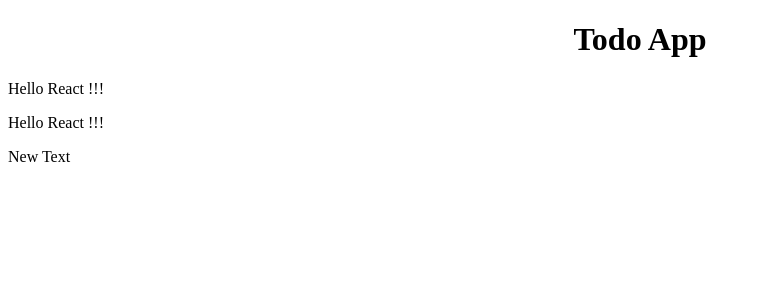
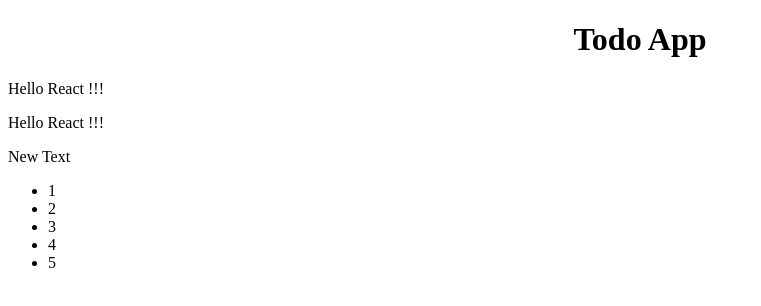
Before and after one commit to RaduGToporan/react-learning-2, a React (Create React App) app: page / in a window 1280 px wide. Shown: the top 306 px of the page, without its empty margins (0-761 px from the left). Built offline with nearby package versions, Linux system fonts and the light colour scheme.

Commit message:
map ListItems

```diff
--- a/src/index.js
+++ b/src/index.js
@@ -2,8 +2,12 @@
 import ReactDOM from 'react-dom';
 import App from './App';
 
- const myFirstElement =<p>Hello React !!!</p>
- const appContainer = document.getElementById('root')
+const myFirstElement =<p>Hello React !!!</p>
+const appContainer = document.getElementById('root')
+const numbers = [1, 2, 3, 4, 5];
+const listItems = numbers.map( (numbers) =>
+  <li>{numbers}</li>
+ )
 
 ReactDOM.render(
   <React.StrictMode>
@@ -11,6 +15,7 @@
      {myFirstElement}
      {myFirstElement}
     <p>New Text</p>
+    <ul>{listItems}</ul>
   </React.StrictMode>,
   appContainer
 );
```
